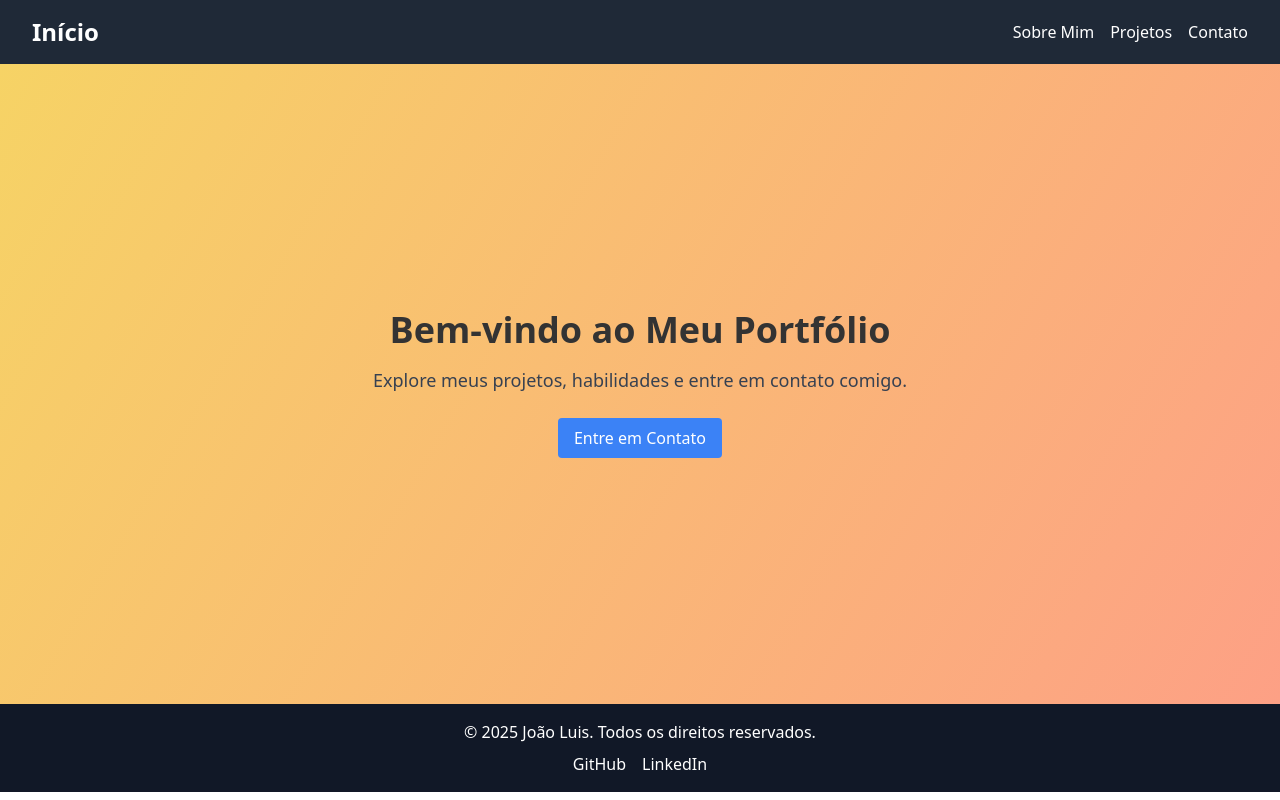
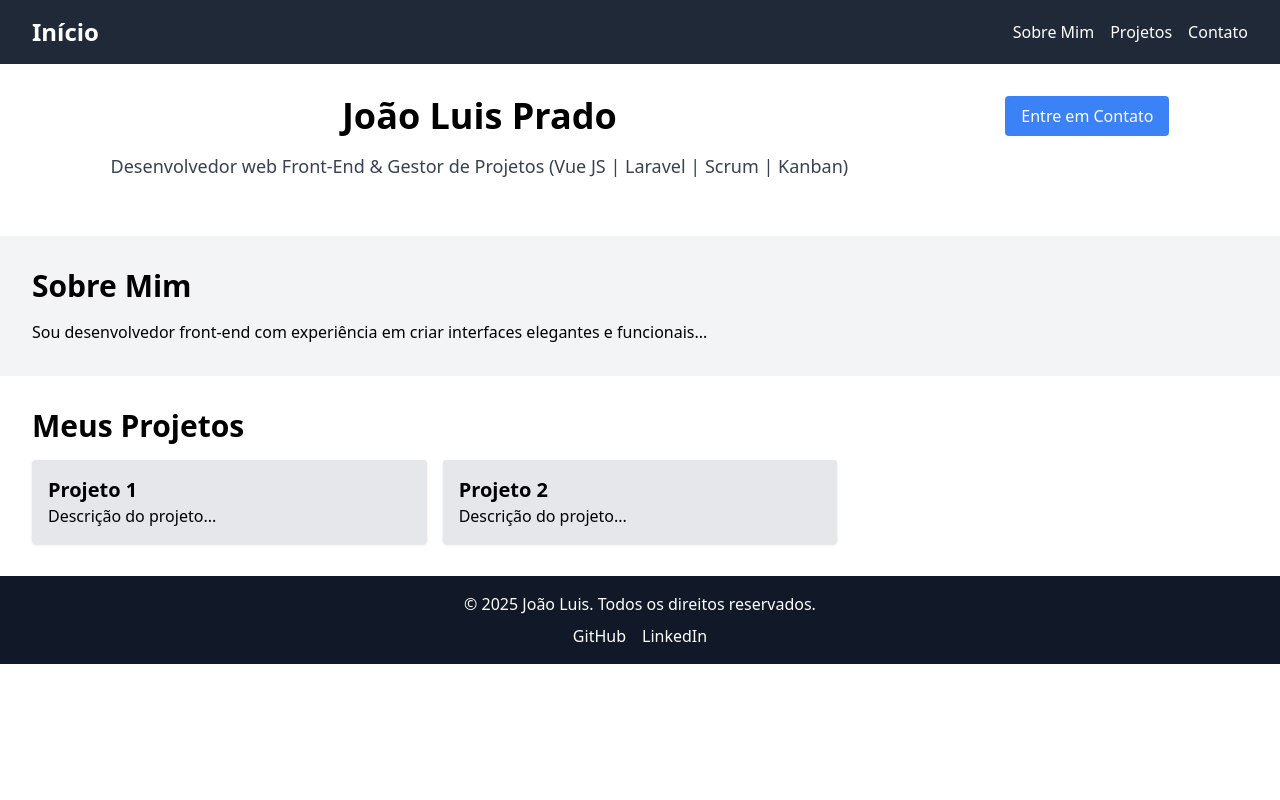
Before and after one commit to joaoluis17/portfolio, a Vue app: page / in a window 1280 px wide. Built offline with nearby package versions, Linux system fonts and the light colour scheme.

Commit message:
fazendo pequenas mudancas

```diff
--- a/src/App.vue
+++ b/src/App.vue
@@ -3,6 +3,8 @@
     <Header />
     <main>
       <router-view />
+      <About />
+      <Projects />
     </main>
     <Footer />
   </div>
@@ -16,7 +18,6 @@ import Footer from './components/Footer.vue';
 </script>
 
 <style>
-/* Adicione estilos gerais ou use o Tailwind */
 body {
   margin: 0;
   font-family: 'Inter', sans-serif;
--- a/src/components/Header.vue
+++ b/src/components/Header.vue
@@ -18,5 +18,4 @@ export default {
 </script>
 
 <style scoped>
-/* Estilos básicos do Header */
 </style>
--- a/src/components/icons/IconCommunity.vue
+++ /dev/null
@@ -1,7 +0,0 @@
-<template>
-  <svg xmlns="http://www.w3.org/2000/svg" width="20" height="20" fill="currentColor">
-    <path
-      d="M15 4a1 1 0 1 0 0 2V4zm0 11v-1a1 1 0 0 0-1 1h1zm0 4l-.707.707A1 1 0 0 0 16 19h-1zm-4-4l.707-.707A1 1 0 0 0 11 14v1zm-4.707-1.293a1 1 0 0 0-1.414 1.414l1.414-1.414zm-.707.707l-.707-.707.707.707zM9 11v-1a1 1 0 0 0-.707.293L9 11zm-4 0h1a1 1 0 0 0-1-1v1zm0 4H4a1 1 0 0 0 1.707.707L5 15zm10-9h2V4h-2v2zm2 0a1 1 0 0 1 1 1h2a3 3 0 0 0-3-3v2zm1 1v6h2V7h-2zm0 6a1 1 0 0 1-1 1v2a3 3 0 0 0 3-3h-2zm-1 1h-2v2h2v-2zm-3 1v4h2v-4h-2zm1.707 3.293l-4-4-1.414 1.414 4 4 1.414-1.414zM11 14H7v2h4v-2zm-4 0c-.276 0-.525-.111-.707-.293l-1.414 1.414C5.42 15.663 6.172 16 7 16v-2zm-.707 1.121l3.414-3.414-1.414-1.414-3.414 3.414 1.414 1.414zM9 12h4v-2H9v2zm4 0a3 3 0 0 0 3-3h-2a1 1 0 0 1-1 1v2zm3-3V3h-2v6h2zm0-6a3 3 0 0 0-3-3v2a1 1 0 0 1 1 1h2zm-3-3H3v2h10V0zM3 0a3 3 0 0 0-3 3h2a1 1 0 0 1 1-1V0zM0 3v6h2V3H0zm0 6a3 3 0 0 0 3 3v-2a1 1 0 0 1-1-1H0zm3 3h2v-2H3v2zm1-1v4h2v-4H4zm1.707 4.707l.586-.586-1.414-1.414-.586.586 1.414 1.414z"
-    />
-  </svg>
-</template>
--- a/src/components/icons/IconDocumentation.vue
+++ /dev/null
@@ -1,7 +0,0 @@
-<template>
-  <svg xmlns="http://www.w3.org/2000/svg" width="20" height="17" fill="currentColor">
-    <path
-      d="M11 2.253a1 1 0 1 0-2 0h2zm-2 13a1 1 0 1 0 2 0H9zm.447-12.167a1 1 0 1 0 1.107-1.666L9.447 3.086zM1 2.253L.447 1.42A1 1 0 0 0 0 2.253h1zm0 13H0a1 1 0 0 0 1.553.833L1 15.253zm8.447.833a1 1 0 1 0 1.107-1.666l-1.107 1.666zm0-14.666a1 1 0 1 0 1.107 1.666L9.447 1.42zM19 2.253h1a1 1 0 0 0-.447-.833L19 2.253zm0 13l-.553.833A1 1 0 0 0 20 15.253h-1zm-9.553-.833a1 1 0 1 0 1.107 1.666L9.447 14.42zM9 2.253v13h2v-13H9zm1.553-.833C9.203.523 7.42 0 5.5 0v2c1.572 0 2.961.431 3.947 1.086l1.107-1.666zM5.5 0C3.58 0 1.797.523.447 1.42l1.107 1.666C2.539 2.431 3.928 2 5.5 2V0zM0 2.253v13h2v-13H0zm1.553 13.833C2.539 15.431 3.928 15 5.5 15v-2c-1.92 0-3.703.523-5.053 1.42l1.107 1.666zM5.5 15c1.572 0 2.961.431 3.947 1.086l1.107-1.666C9.203 13.523 7.42 13 5.5 13v2zm5.053-11.914C11.539 2.431 12.928 2 14.5 2V0c-1.92 0-3.703.523-5.053 1.42l1.107 1.666zM14.5 2c1.573 0 2.961.431 3.947 1.086l1.107-1.666C18.203.523 16.421 0 14.5 0v2zm3.5.253v13h2v-13h-2zm1.553 12.167C18.203 13.523 16.421 13 14.5 13v2c1.573 0 2.961.431 3.947 1.086l1.107-1.666zM14.5 13c-1.92 0-3.703.523-5.053 1.42l1.107 1.666C11.539 15.431 12.928 15 14.5 15v-2z"
-    />
-  </svg>
-</template>
--- a/src/components/icons/IconSupport.vue
+++ /dev/null
@@ -1,7 +0,0 @@
-<template>
-  <svg xmlns="http://www.w3.org/2000/svg" width="20" height="20" fill="currentColor">
-    <path
-      d="M10 3.22l-.61-.6a5.5 5.5 0 0 0-7.666.105 5.5 5.5 0 0 0-.114 7.665L10 18.78l8.39-8.4a5.5 5.5 0 0 0-.114-7.665 5.5 5.5 0 0 0-7.666-.105l-.61.61z"
-    />
-  </svg>
-</template>
--- a/src/components/icons/IconTooling.vue
+++ /dev/null
@@ -1,19 +0,0 @@
-<!-- This icon is from <https://github.com/Templarian/MaterialDesign>, distributed under Apache 2.0 (https://www.apache.org/licenses/LICENSE-2.0) license-->
-<template>
-  <svg
-    xmlns="http://www.w3.org/2000/svg"
-    xmlns:xlink="http://www.w3.org/1999/xlink"
-    aria-hidden="true"
-    role="img"
-    class="iconify iconify--mdi"
-    width="24"
-    height="24"
-    preserveAspectRatio="xMidYMid meet"
-    viewBox="0 0 24 24"
-  >
-    <path
-      d="M20 18v-4h-3v1h-2v-1H9v1H7v-1H4v4h16M6.33 8l-1.74 4H7v-1h2v1h6v-1h2v1h2.41l-1.74-4H6.33M9 5v1h6V5H9m12.84 7.61c.1.22.16.48.16.8V18c0 .53-.21 1-.6 1.41c-.4.4-.85.59-1.4.59H4c-.55 0-1-.19-1.4-.59C2.21 19 2 18.53 2 18v-4.59c0-.32.06-.58.16-.8L4.5 7.22C4.84 6.41 5.45 6 6.33 6H7V5c0-.55.18-1 .57-1.41C7.96 3.2 8.44 3 9 3h6c.56 0 1.04.2 1.43.59c.39.41.57.86.57 1.41v1h.67c.88 0 1.49.41 1.83 1.22l2.34 5.39z"
-      fill="currentColor"
-    ></path>
-  </svg>
-</template>
--- a/src/views/About.vue
+++ b/src/views/About.vue
@@ -14,5 +14,4 @@ export default {
 </script>
 
 <style scoped>
-/* Estilos específicos da seção Sobre Mim */
 </style>
--- a/src/views/Contact.vue
+++ b/src/views/Contact.vue
@@ -18,5 +18,4 @@ export default {
 </script>
 
 <style scoped>
-/* Estilos específicos da página de contato */
 </style>
--- a/src/views/Home.vue
+++ b/src/views/Home.vue
@@ -1,11 +1,13 @@
 <template>
-  <section id="home" class="p-8 bg-white text-center">
-    <h1 class="text-4xl font-bold mb-4">Bem-vindo ao Meu Portfólio</h1>
-    <p class="text-lg text-gray-700 mb-6">
-      Explore meus projetos, habilidades e entre em contato comigo.
-    </p>
+  <section id="home" class="w-full p-8 bg-white text-center inline-flex justify-around">
+    <div class="">
+      <h1 class="text-4xl font-bold mb-4">João Luis Prado</h1>
+      <h2 class="text-lg text-gray-700 mb-6">
+        Desenvolvedor web Front-End & Gestor de Projetos (Vue JS | Laravel | Scrum | Kanban)
+      </h2>
+    </div>
     <router-link to="/contact">
-      <button class="bg-blue-500 text-white py-2 px-4 rounded hover:bg-blue-700">
+      <button class="bg-blue-500 text-white py-2 px-4 rounded hover:bg-blue-700 hover:py-2 hover:px-5">
         Entre em Contato
       </button>
     </router-link>
@@ -19,13 +21,5 @@ export default {
 </script>
 
 <style scoped>
-#home {
-  display: flex;
-  flex-direction: column;
-  align-items: center;
-  justify-content: center;
-  min-height: 80vh;
-  background: linear-gradient(120deg, #f6d365 0%, #fda085 100%);
-  color: #333;
-}
+
 </style>
--- a/src/views/Projects.vue
+++ b/src/views/Projects.vue
@@ -21,5 +21,5 @@ export default {
 </script>
 
 <style scoped>
-/* Estilos específicos da seção Projetos */
+
 </style>
```
Also changed, not shown: src/components/icons/IconEcosystem.vue (deleted, +0 -7 lines), 1 other file (tests, documents, lock files or other folders).
